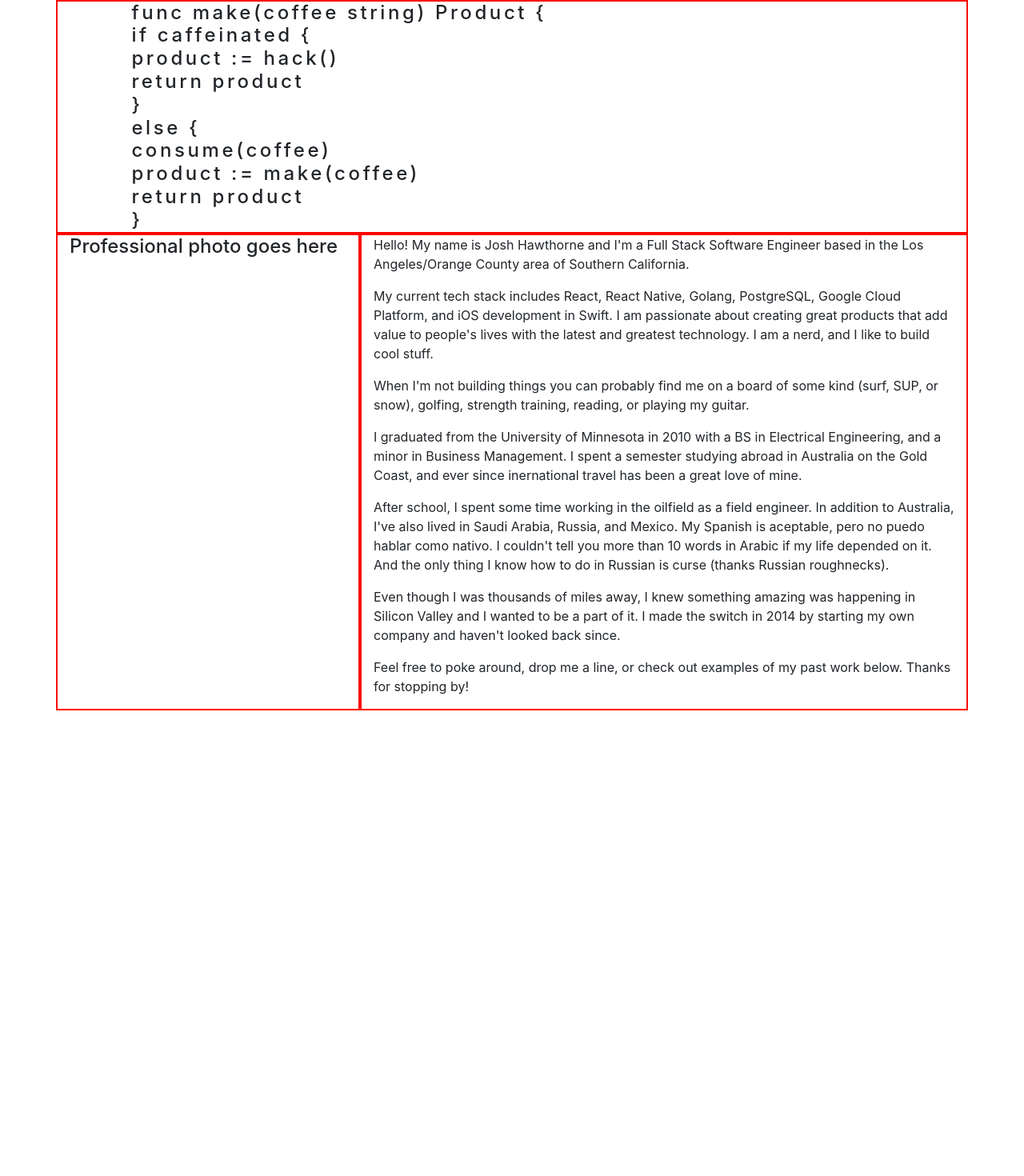
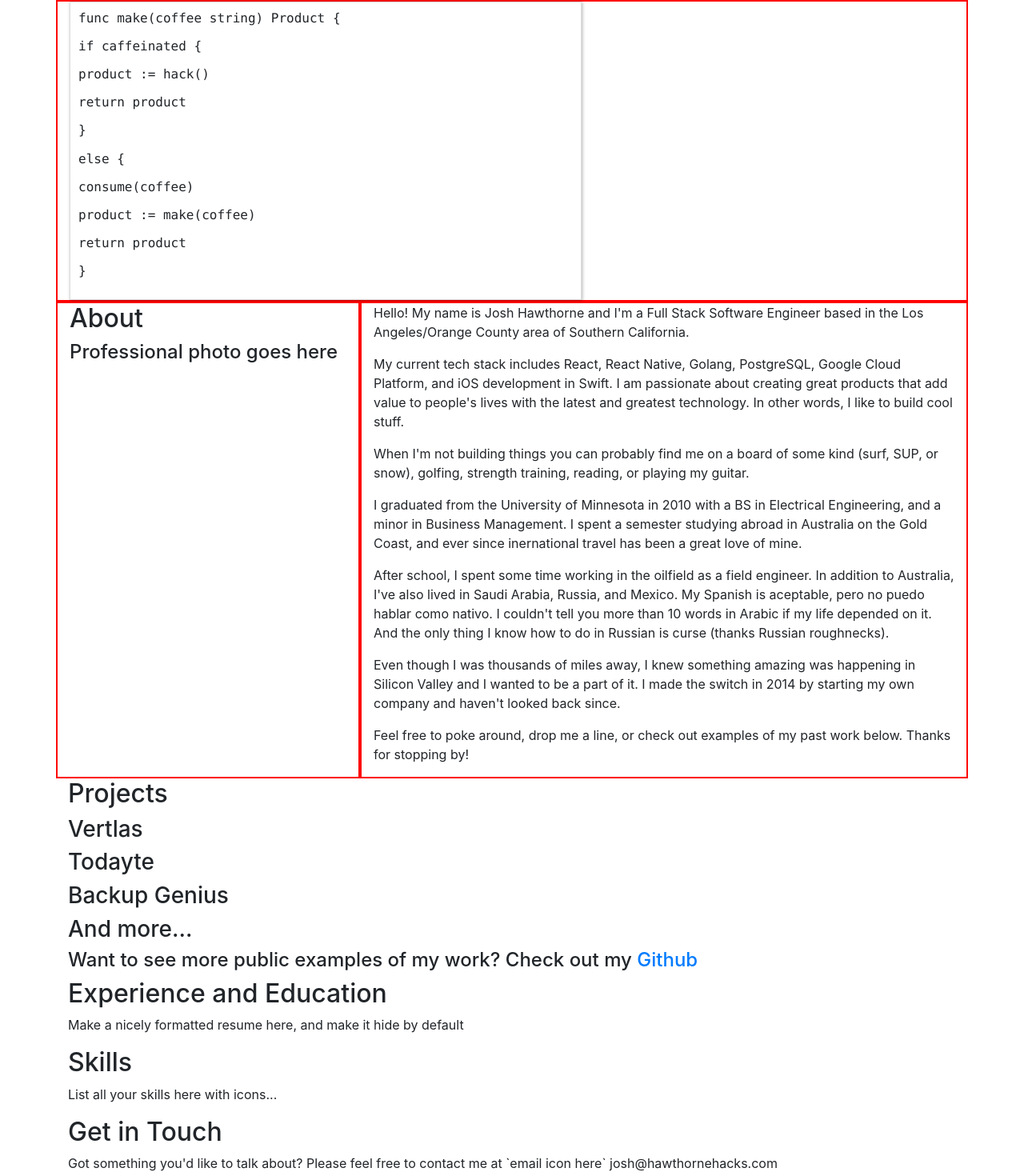
Before and after one commit to QO-Development/QO-Development.github.io, a React (Create React App) app in the folder personal-website/: page / in a window 1280 px wide. Shown: the part 92-1562 px from the top of the page at 80% size. Before the commit the page ends 980 px from the top, so only its background shows below. Built offline with nearby package versions, Linux system fonts and the light colour scheme.

Commit message:
Working on typewriter animation

```diff
--- a/personal-website/src/components/billboard/billboard.css
+++ b/personal-website/src/components/billboard/billboard.css
@@ -1,23 +1,127 @@
-.typewriter h4 {
-  /*text-align: center; */
-  overflow: hidden; /* Ensures the content is not revealed until the animation */
-  border-right: .15em solid orange; /* The typwriter cursor */
-  white-space: nowrap; /* Keeps the content on a single line */
-  margin: 0 auto; /* Gives that scrolling effect as the typing happens */
-  letter-spacing: .15em; /* Adjust as needed */
-  animation:
-    typing 6.5s steps(50, end),
-    blink-caret .75s step-end infinite;
+.typewriter{
+  background: #fff;
+  padding: 10px;
+  border: 1px solid #ddd;
+  box-shadow: 1px 1px 4px rgba(0, 0, 0, 0.3);
+  max-width: 640px;
 }
 
-/* The typing effect */
-@keyframes typing {
-  from { width: 0 }
-  to { width: 100% }
+@keyframes letters {
+  from {
+    left: 0;
+  }
+  to {
+    left: 50ch;
+  }
+}
+@keyframes lines {
+  from {
+    top: 0;
+  }
+  to {
+    top: 100%;
+  }
+}
+@keyframes cursor-type {
+  50% {
+    border-color: #000;
+  }
+}
+@keyframes cursor-wait {
+  0% {
+    box-shadow: inset 2px 0 0 0 rgba(0, 0, 0, 0);
+  }
+  1% {
+    box-shadow: inset 2px 0 0 0 black;
+  }
+  40% {
+    box-shadow: inset 2px 0 0 0 black;
+  }
 }
 
-/* The typewriter cursor effect */
-@keyframes blink-caret {
-  from, to { border-color: transparent }
-  50% { border-color: orange; }
+.type {
+  position: relative;
+  font-family: Consolas, Monaco, monospace;
+  width: 50ch;
+  line-height: 1.2;
+  word-break: break-all;
+  overflow: hidden;
 }
+
+@supports (width: 1ch) {
+  .type:before, .type:after {
+    box-sizing: border-box;
+    content: '';
+    position: absolute;
+    z-index: 1;
+    display: block;
+    height: 1.2em;
+    width: 100%;
+    background-color: #fff;
+  }
+  .type:before {
+    border-left: 2px solid transparent;
+    top: 100%;
+    animation-name: letters, lines, cursor-type, cursor-wait;
+    animation-fill-mode: both, both, both, backwards;
+  }
+  .type:after {
+    content: '';
+    height: 100%;
+    top: 100%;
+    left: 0;
+    margin-top: 1.2em;
+  }
+}
+
+.type:before {
+  animation-duration: 1.4285714286s, 1.4285714286s, 0.0285714286s, 0.8s;
+  animation-timing-function: steps(50, end), steps(1, end), step-end, ease-out;
+  animation-iteration-count: 1, 1, 35, 2;
+  animation-delay: 1.6s, 1.6s, 1.6s, 0s;
+}
+.type:after {
+  animation: lines 1.4285714286s steps(1, end) 1;
+  animation-fill-mode: both;
+  animation-delay: 1.6s;
+}
+
+/* .type + .type:before {
+  animation-duration: 1.4285714286s, 5.7142857143s, 0.0285714286s, 0.8s;
+  animation-timing-function: steps(50, end), steps(4, end), step-end, ease-out;
+  animation-iteration-count: 4, 1, 181, 2;
+  animation-delay: 4.2s, 4.2s, 4.2s, 2.6s;
+}
+.type + .type:after {
+  animation: lines 5.7142857143s steps(4, end) 1;
+  animation-fill-mode: both;
+  animation-delay: 4.2s;
+} */
+
+
+/*
+.type + .type + .type:before {
+  animation-duration: 1.4285714286s, 4.2857142857s, 0.0285714286s, 0.8s;
+  animation-timing-function: steps(50, end), steps(3, end), step-end, ease-out;
+  animation-iteration-count: 3, 1, 120, 2;
+  animation-delay: 10.9714285714s, 10.9714285714s, 10.9714285714s, 9.3714285714s;
+}
+.type + .type + .type:after {
+  animation: lines 4.2857142857s steps(3, end) 1;
+  animation-fill-mode: both;
+  animation-delay: 10.9714285714s;
+} */
+
+
+
+/* .type + .type + .type + .type:before {
+  animation-duration: 1.4285714286s, 7.1428571429s, 0.0285714286s, 0.8s;
+  animation-timing-function: steps(50, end), steps(5, end), step-end, ease-out;
+  animation-iteration-count: 5, 1, 215, 2;
+  animation-delay: 16s, 16s, 16s, 14.4s;
+}
+.type + .type + .type + .type:after {
+  animation: lines 7.1428571429s steps(5, end) 1;
+  animation-fill-mode: both;
+  animation-delay: 16s;
+} */
--- a/personal-website/src/components/billboard/index.js
+++ b/personal-website/src/components/billboard/index.js
@@ -9,22 +9,25 @@ class Billboard extends React.Component {
         <Row>
           <Col style={{border: '2px red solid'}} md={12}>
             <div className="typewriter">
-              <h4> func make(coffee string) Product &#123; </h4>
-              <h4> if caffeinated &#123; </h4>
-              <h4> product := hack() </h4>
-              <h4> return product </h4>
-              <h4> &#125; </h4>
-              <h4> else &#123; </h4>
-              <h4> consume(coffee)</h4>
-              <h4> product := make(coffee)</h4>
-              <h4> return product</h4>
-              <h4> &#125; </h4>
+              <p className="type"> func make(coffee string) Product &#123; </p>
+              <p className="type"> if caffeinated &#123; </p>
+              <p className="type"> product := hack() </p>
+              <p className="type"> return product </p>
+              <p className="type"> &#125; </p>
+              <p className="type"> else &#123; </p>
+              <p className="type"> consume(coffee)</p>
+              <p className="type"> product := make(coffee)</p>
+              <p className="type"> return product</p>
+              <p className="type"> &#125; </p>
             </div>
           </Col>
-          <Col style={{border: '2px red solid'}} md={4}> <h4>Professional photo goes here</h4></Col>
+          <Col style={{border: '2px red solid'}} md={4}>
+            <h2>About</h2>
+            <h4>Professional photo goes here</h4>
+          </Col>
           <Col style={{border: '2px red solid'}} md={8}>
             <p>Hello! My name is Josh Hawthorne and I'm a Full Stack Software Engineer based in the Los Angeles/Orange County area of Southern California.</p>
-            <p>My current tech stack includes React, React Native, Golang, PostgreSQL, Google Cloud Platform, and iOS development in Swift. I am passionate about creating great products that add value to people's lives with the latest and greatest technology. I am a nerd, and I like to build cool stuff. </p>
+            <p>My current tech stack includes React, React Native, Golang, PostgreSQL, Google Cloud Platform, and iOS development in Swift. I am passionate about creating great products that add value to people's lives with the latest and greatest technology. In other words, I like to build cool stuff. </p>
             <p>When I'm not building things you can probably find me on a board of some kind (surf, SUP, or snow), golfing, strength training, reading, or playing my guitar.</p>
             <p>I graduated from the University of Minnesota in 2010 with a BS in Electrical Engineering, and a minor in Business Management. I spent a semester studying abroad in Australia on the Gold Coast, and ever since inernational travel has been a great love of mine.</p>
             <p>After school, I spent some time working in the oilfield as a field engineer. In addition to Australia, I've also lived in Saudi Arabia, Russia, and Mexico. My Spanish is aceptable, pero no puedo hablar como nativo. I couldn't tell you more than 10 words in Arabic if my life depended on it. And the only thing I know how to do in Russian is curse (thanks Russian roughnecks).</p>
@@ -32,6 +35,55 @@ class Billboard extends React.Component {
             <p>Feel free to poke around, drop me a line, or check out examples of my past work below. Thanks for stopping by!</p>
           </Col>
         </Row>
+        <Row>
+          <Col>
+            <h2>Projects</h2>
+            <h3>Vertlas</h3>
+            <h3>Todayte</h3>
+            <h3>Backup Genius</h3>
+            <h3>And more...</h3>
+          </Col>
+        </Row>
+
+        <Row>
+          <Col>
+            <h4>Want to see more public examples of my work? Check out my <a href="/">Github</a></h4>
+          </Col>
+        </Row>
+
+        <Row>
+          <Col>
+            <h2>Experience and Education</h2>
+            <p>Make a nicely formatted resume here, and make it hide by default</p>
+          </Col>
+        </Row>
+
+        <Row>
+          <Col>
+            <h2>Skills</h2>
+            <p>List all your skills here with icons...</p>
+          </Col>
+        </Row>
+
+        <Row>
+          <Col>
+            <h2>Get in Touch</h2>
+            <p>Got something you'd like to talk about? Please feel free to contact me at `email icon here` josh@hawthornehacks.com</p>
+          </Col>
+        </Row>
+
+        <Row>
+          <Col>
+            <a href="/">Twitter</a> <a href="/">LinkedIn</a> <a href="/">GitHub</a>
+          </Col>
+        </Row>
+
+        <Row>
+          <Col>
+            <p>&copy; 2021 Hawthorne Hacks</p>
+          </Col>
+        </Row>
+
       </Container>
     );
   }
```
